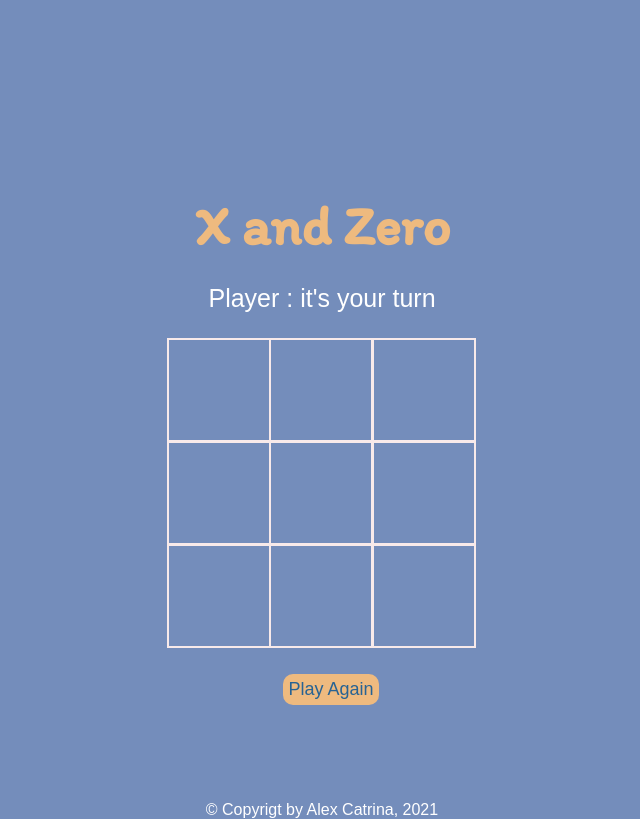
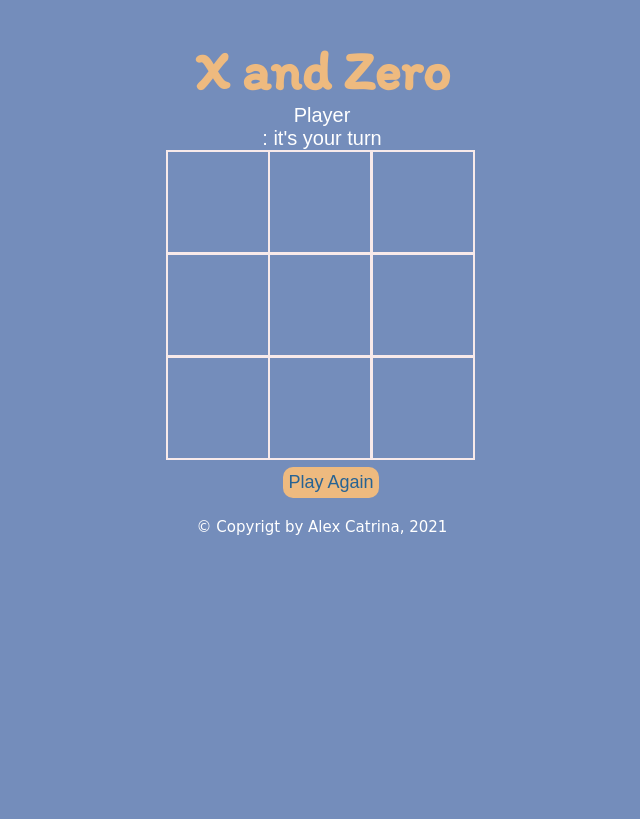
Before and after one commit to catrinaovidiualex/xAndZeroGame, a plain HTML site: page index.html in a window 1280 px wide. Shown: the whole page, without its empty margins (318-958 px from the left). Drawn offline with Linux system fonts and the light colour scheme.

Commit message:
other commit

```diff
--- a/index.html
+++ b/index.html
@@ -10,10 +10,13 @@
     <title>X and Zero</title>
 </head>
 <body>
-    <main class="background">
+    <header>
         <section class="titlu">
             <h1>X and Zero</h1>
         </section>
+    </header>
+    <main class="background">
+
         <section class="display">
             Player <span class="jucator playerX"> </span> : it's your turn
         </section>
--- a/style.css
+++ b/style.css
@@ -6,12 +6,29 @@
 
 .background {
     background-color: #748dbb;
-    height: 100vh;
-    padding-top: 1px;
+    width:100%;
+    display: flex;
+    align-items: center;
+    justify-items: center;
+    flex-direction: column;
+    /*height: 100vh;*/
+
+}
+
+header{
+    background-color: #748dbb;
 }
 
 body{
-    height:30%;
+    background-color: #748dbb;
+    width:100%;
+    display: flex;
+    align-items: center;
+    justify-items: center;
+    flex-direction: column;
+    margin:0;
+
+
 }
 
 h1 {
@@ -23,11 +40,15 @@ h1 {
 }
 
 .display {
+    display: flex;
+    align-items: center;
+    justify-items: center;
+    flex-direction: column;
     color: white;
-    font-size: 25px;
+    font-size: 20px;
     text-align: center;
-    margin-top: 1em;
-    margin-bottom: 1em;
+    /*margin-top: 1em;
+    margin-bottom: 1em;*/
 }
 
 .ascunde {
@@ -35,6 +56,10 @@ h1 {
 }
 
 .container {
+
+    align-items: center;
+    justify-items: center;
+    flex-direction: column;
     width:310px;
     max-width: 310px;
     margin: auto;
@@ -46,6 +71,10 @@ h1 {
 }
 
 section.afiseaza.anunta{
+    display: flex;
+    align-items: center;
+    justify-items: center;
+    flex-direction: column;
     margin:auto;
     text-align: center;
     font-size: 30px;
@@ -76,10 +105,10 @@ section.afiseaza.anunta{
 
 .control{
     display: flex;
-    flex-direction: row;
+    flex-direction: column;
     justify-content: center;
     align-items: center;
-    margin-top: 1.5em;
+    /*margin-top: 1.5em;*/
 }
 
 .control button {
@@ -95,6 +124,7 @@ section.afiseaza.anunta{
 
 
 #restart {
+    margin-top:5px;
     background-color: #eeba7f;
 }
 
@@ -104,12 +134,20 @@ section.afiseaza.anunta{
 
 footer{
     display: flex;
-    flex-direction: row;
+    flex-direction: column;
     justify-content: center;
     align-items: center;
     width:100%;
-    max-height: 20%;
+    /*max-height: 20%;*/
     background-color: #748dbb;
     color:white;
+    padding: 20px;
 
 }
+
+footer p{
+height:20px;
+font-size: 15px;
+font-family:cursive,Georgia, 'Times New Roman', Times, serif;
+
+}
```
